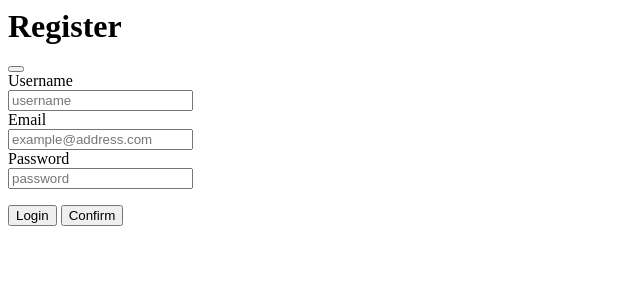
After one commit to YehoMk/WebsiteProject2, a Flask app: page /register in a window 1280 px wide. The commit adds this page. Shown: the top 300 px of the page, without its empty margins (0-640 px from the left). Run offline with Flask 3, Linux system fonts and the light colour scheme; tables that the repository leaves empty hold one stand-in row (values such as "Sample post").

Commit message:
feat: implemented login system
Added login.html and register_and_profile.html.

Made some comments.

```diff
--- a/app/db.py
+++ b/app/db.py
@@ -1,6 +1,7 @@
 from flask_sqlalchemy import SQLAlchemy
 from flask_migrate import Migrate
 from datetime import datetime
+from flask_login import UserMixin
 
 from .config import *
 
@@ -12,7 +13,7 @@ db = SQLAlchemy(app)
 migrate = Migrate(app, db)
 
 
-class User(db.Model):
+class User(UserMixin, db.Model):
     id = db.Column(db.Integer, primary_key=True)
     creation_time = db.Column(db.DateTime, default=datetime.utcnow)
     username = db.Column(db.String(20), unique=True, nullable=False)
--- /dev/null
+++ b/app/templates/register_and_profile.html
@@ -0,0 +1,34 @@
+<!--Modal content that includes the regiter form or the account page-->
+  <div class="modal-header">
+    <h1 class="modal-title fs-5" id="accountModalLabel">Register</h1>
+    <button type="button" class="btn-close" data-bs-dismiss="modal"></button>
+  </div>
+
+  {% if current_user.id %}
+    <h1>Username: {{ current_user.username }}</h1>
+    <h1>Email: {{ current_user.email }}</h1>
+    <h1>Id: {{ current_user.id }}</h1>
+    <a href="{{ url_for('logout') }}">Logout</a>
+  {% else %}
+    <form id="registerForm" class="p-2" hx-post="{{ url_for('register_process') }}" hx-target="#resultText">
+
+      <label>Username</label> <br />
+      <input name="username" type="text" placeholder="username" required> <br />
+
+      <label>Email</label> <br />
+      <input name="email" type="email" placeholder="example@address.com" required> <br />
+
+      <label>Password</label> <br />
+      <input name="password" type="password" placeholder="password" required> <br />
+
+    </form>
+
+    <div id="resultText">
+
+    </div>
+  {% endif %}
+
+  <div class="modal-footer">
+    <button class="btn btn-secondary" hx-get="{{ url_for('login_retrieve') }}" hx-target="#accountModalContent">Login</button>
+    <button class="btn btn-primary" type="submit" form="registerForm">Confirm</button>
+  </div>
--- a/app/views.py
+++ b/app/views.py
@@ -1,12 +1,20 @@
-from flask import render_template, request, redirect, make_response
+from flask import render_template, request, redirect, make_response, url_for
 from werkzeug.security import generate_password_hash, check_password_hash
 from sqlalchemy.exc import IntegrityError
+from flask_login import login_user, current_user, login_required, logout_user
 
 from .config import *
 from .db import *
 
 
-__all__ = ("index", "rent")
+__all__ = ("index", "rent", "register_retrieve", "register_process", "login_retrieve", "login_process", "logout")
+
+
+@login.user_loader
+def load_user(user_id):
+    print(user_id)
+    print(User.query.get(int(user_id)))
+    return User.query.get(int(user_id))
 
 
 @app.route("/index")
@@ -20,8 +28,23 @@ def rent():
     return render_template("rent.html")
 
 
-@app.route("/register", methods=["POST"])  # Responsible for processing user registration.
-def register():
+# Account management
+
+
+@app.route("/register", methods=["GET"])
+def register_retrieve():
+    """
+    :return: HTML with register content needed for the accountModal.
+    """
+    return render_template("register_and_profile.html")
+
+
+@app.route("/register", methods=["POST"])
+def register_process():
+    """
+    Processes user registration.
+    :return: resultText used in the accountModal.
+    """
     print("success")
     username = request.form["username"]
     email = request.form["email"]
@@ -35,4 +58,40 @@ def register():
         return "Success"
     except IntegrityError:
         db.session.rollback()
-        return "This user already exists try again."
+        return "This user already exists. Try again."
+
+
+@app.route("/login", methods=["GET"])
+def login_retrieve():
+    """
+    :return: HTML with login content needed for the accountModal.
+    """
+    return render_template("login.html")
+
+
+@app.route("/login", methods=["POST"])
+def login_process():
+    """
+    Processes user login.
+    :return: resultText used in the accountModal.
+    """
+    username = request.form["username"]
+    password = request.form["password"]
+    user = User.query.filter_by(username=username).first()
+    print(username, password)
+    print(user)
+    if user is None or not check_password_hash(user.password_hash, password):
+        return "This user already exists. Try again."
+    login_user(user, remember=True)
+    return "Success"
+
+
+@app.route("/logout")
+@login_required
+def logout():
+    """
+    Logs the user out.
+    :return: redirect for the main page.
+    """
+    logout_user()
+    return redirect(url_for("index"))
```
Also changed, not shown: app/config.py (+6 -1 lines), app/templates/base.html (+4 -28 lines), app/templates/login.html (added, +24 -0 lines).
